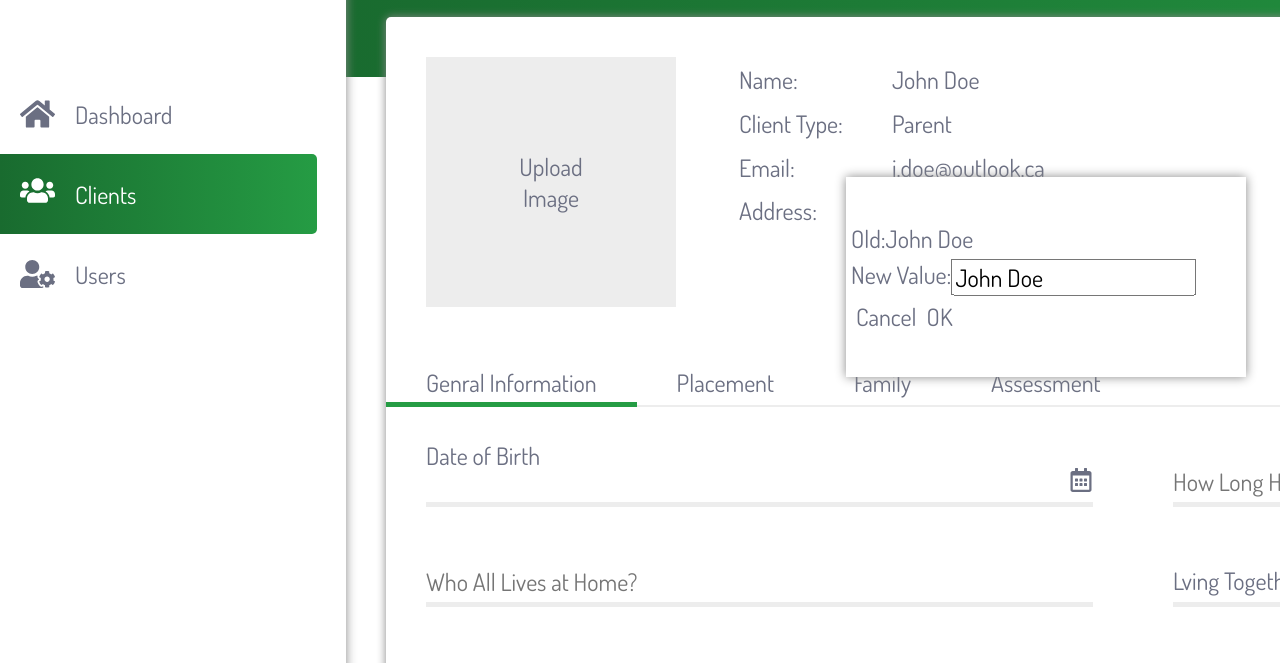
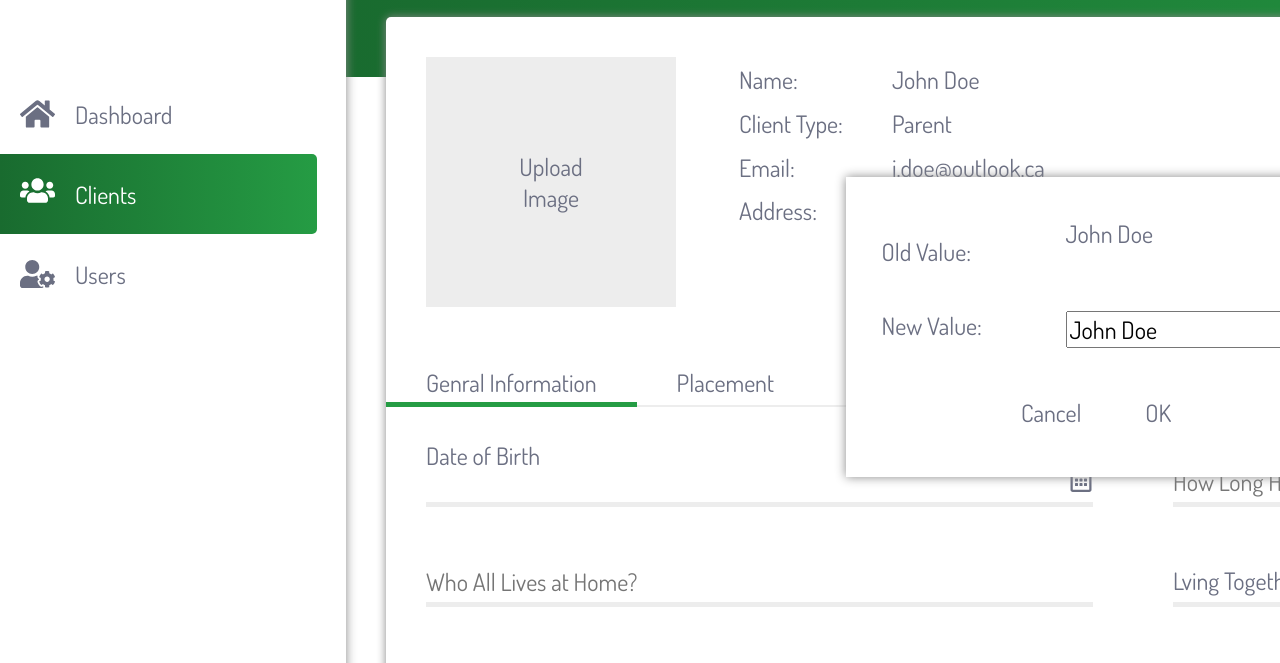
Before and after one commit to wisezt/Ting-Moringa-2019-07-17-D, a plain HTML site: page index.html in a window 1280 px wide. Both pictures are taken after a click on the element "John Doe". Shown: the part 123-786 px from the top of the page. Drawn offline with Linux system fonts and the light colour scheme.

Commit message:
Add table for editing box

```diff
--- a/css/styles.css
+++ b/css/styles.css
@@ -896,8 +896,8 @@ input:focus {
 
 /* Editing Box */
 .editingBox {
-  width: 400px;
-  height: 200px;
+  width: 500px;
+  height: 300px;
   position: absolute;
   left: 500px;
   top: 300px;
@@ -911,11 +911,61 @@ input:focus {
   cursor: pointer;
 }
 
-.editingBox-margin-40 {
+.editingBox-width-350 {
+  width: 400px;
+  height: 40px;
   margin: 5px;
+  margin-left: 10px;
+  margin-top: 30px;
+  position: static;
 }
 
 .editingBox input {
   font-size: 1.5rem;
   font-family: 'Dosis', sans-serif;
 }
+
+.editingBox-marginLeft-20{
+  margin-left: 10px;
+}
+
+.editingBox-float-right-20{
+  float: right;
+  margin-right: 20px;
+  width: 150px;
+  height: 40px;
+}
+
+.editing-box-table{
+  width: 400px;
+  height: 150px;
+  margin-top: 30px;
+  margin-left: auto;
+  margin-right: auto;
+  overflow:hidden
+}
+
+.editing-box-button{
+  width: 150px;
+  height: 40px;
+  margin: auto;
+margin-top: 40px;
+}
+
+.editing-box-button-item{
+  margin: auto;
+}
+
+.float-right{
+  position: relative;
+  float: right;
+}
+
+.editing-box-value-size{
+width:  200px;
+height: 75px;
+}
+
+.overflow-hiden{
+  overflow: hidden;
+}
--- a/index.html
+++ b/index.html
@@ -111,13 +111,13 @@
               <tr class="client-basic-information-tr">
                 <td>Email:</td>
                 <td>
-                  <div id="Email" onclick="showeditingBox('Email')"  class="margin-left-45px hover-pointer"></div>
+                  <div id="Email" onclick="showeditingBox('Email')" class="margin-left-45px hover-pointer"></div>
                 </td>
               </tr>
               <tr class="client-basic-information-tr">
                 <td>Address:</td>
                 <td>
-                  <div id="Address" onclick="showeditingBox('Address')"  class="margin-left-45px hover-pointer"></div>
+                  <div id="Address" onclick="showeditingBox('Address')" class="margin-left-45px hover-pointer"></div>
                 </td>
               </tr>
             </table>
@@ -127,37 +127,37 @@
               <tr class="client-basic-information-tr">
                 <td>Next to Kin:</td>
                 <td>
-                  <div id="NextToKin" onclick="showeditingBox('NextToKin')"  class="margin-left-115px hover-pointer"></div>
+                  <div id="NextToKin" onclick="showeditingBox('NextToKin')" class="margin-left-115px hover-pointer"></div>
                 </td>
               </tr>
               <tr class="client-basic-information-tr">
                 <td>Intake Date:</td>
                 <td>
-                  <div id="IntakeDate"  onclick="showeditingBox('IntakeDate')"  class="margin-left-115px hover-pointer"></div>
+                  <div id="IntakeDate" onclick="showeditingBox('IntakeDate')" class="margin-left-115px hover-pointer"></div>
                 </td>
               </tr>
               <tr class="client-basic-information-tr">
                 <td>Case Worker:</td>
                 <td>
-                  <div id="CaseWorker"  onclick="showeditingBox('CaseWorker')"  class="margin-left-115px hover-pointer"></div>
+                  <div id="CaseWorker" onclick="showeditingBox('CaseWorker')" class="margin-left-115px hover-pointer"></div>
                 </td>
               </tr>
               <tr class="client-basic-information-tr">
                 <td>Alerts:</td>
                 <td>
-                  <div id="Alerts"  onclick="showeditingBox('Alerts')"  class="green-font margin-left-115px hover-pointer"></div>
+                  <div id="Alerts" onclick="showeditingBox('Alerts')" class="green-font margin-left-115px hover-pointer"></div>
                 </td>
               </tr>
               <tr class="client-basic-information-tr margin-left-115px">
                 <td>Status:</td>
                 <td>
-                  <div id="Status"  onclick="showeditingBox('Status')"  class="green-font margin-left-115px hover-pointer"></div>
+                  <div id="Status" onclick="showeditingBox('Status')" class="green-font margin-left-115px hover-pointer"></div>
                 </td>
               </tr>
               <tr class="client-basic-information-tr">
                 <td>Precautions:</td>
                 <td>
-                  <div id="Precautions"  onclick="showeditingBox('Precautions')"  class="green-font margin-left-115px hover-pointer"></div>
+                  <div id="Precautions" onclick="showeditingBox('Precautions')" class="green-font margin-left-115px hover-pointer"></div>
                 </td>
               </tr>
             </table>
@@ -298,43 +298,56 @@
     </div>
 
     <div id="editingBox" class="editingBox">
+      <table class="editing-box-table">
+        <tr>
+          <td>
+            <div class="float-left  editingBox-float-right-20">
+          Old Value:
+            </div>
 
-      <div class="vertical-center ">
-        <form class="" action="" method="post">
-          <div class="editingBox-margin-40">
-            <div class="float-left">
-              <p>Old: </p>
+            </td>
+          <td>
+            <div id="oldItem" class="float-left editingBox-marginLeft-20 overflow-hiden editing-box-value-size">
+
             </div>
-            <div id="oldItem" class="float-left">
-              asdfasd
-            </div>
-          </div>
-          <br />
-          <div class="editingBox-margin-40">
-            <div class="float-left ">
+          </td>
+        </tr>
+        <tr>
+          <td>
+            <div class="float-left  editingBox-float-right-20">
               New Value:
             </div>
+          </td>
+          <td>
+            <div class="float-left editingBox-marginLeft-20">
+                <input id="newItem" class="" type="text" name="" value=""></td>
+            </div>
 
-            <div class="float-left ">
-              <input id="newItem" class="" type="text" name="" value="">
+        </tr>
+
+
+      </table>
+
+            <div class="editing-box-button">
+              <div class="float-left hover-pointer float-left" onclick="editingBoxCancel()">
+                Cancel
+              </div>
+
+              <div class="float-left hover-pointer float-right" onclick="editingBoxOk()">
+                OK
+              </div>
             </div>
 
 
-          </div>
 
-        </form>
 
-        <br>
-        <div class="editingBox-margin-40">
-          <div class="float-left hover-pointer editingBox-margin-40" onclick="editingBoxCancel()">
-            Cancel
-          </div>
-          <div class="float-left hover-pointer editingBox-margin-40" onclick="editingBoxOk()">
-            OK
-          </div>
-        </div>
 
-      </div>
+
+
+
+
+
+
 
 
 
```
